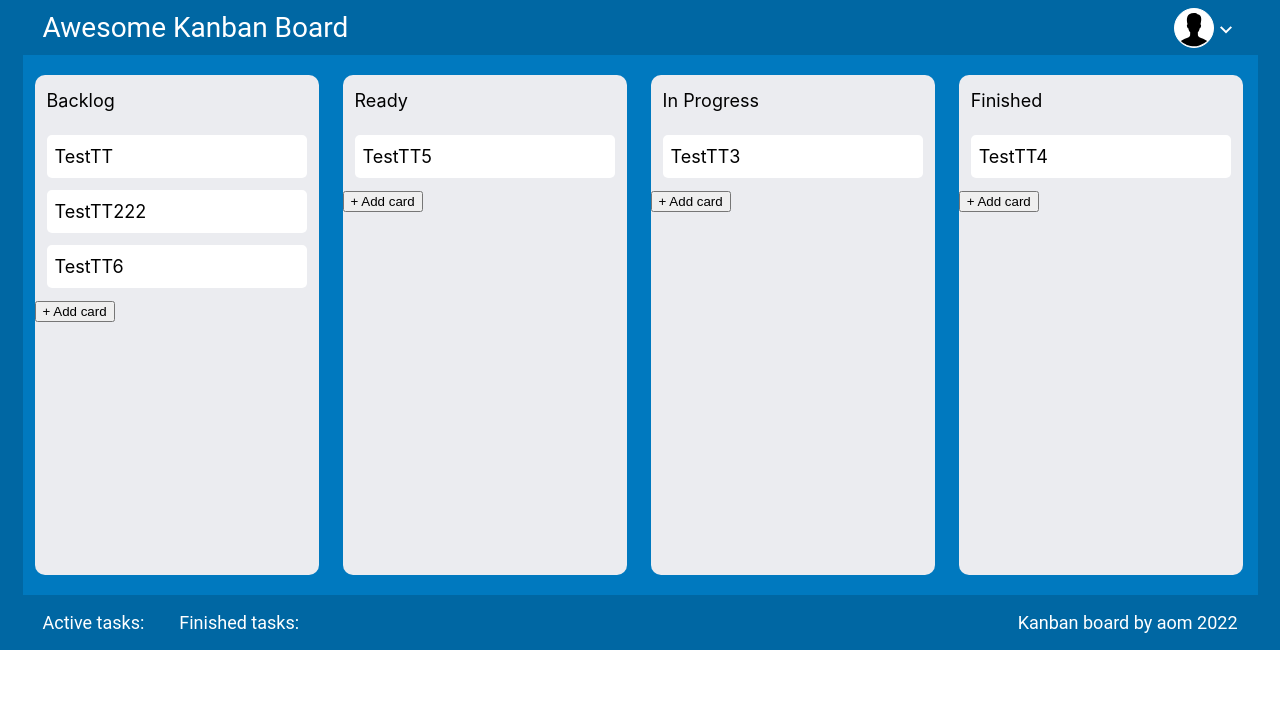
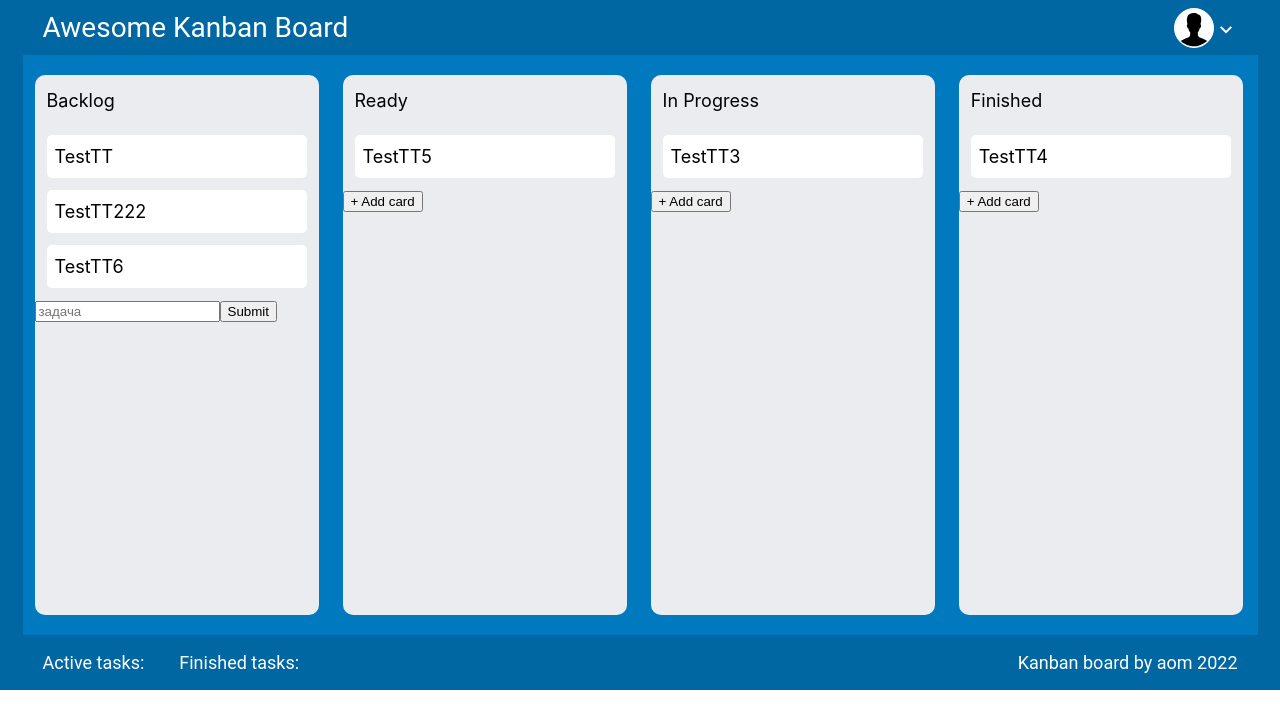
Before and after one commit to ollegozz/pj-05, a React (Create React App) app: page / in a window 1280 px wide. Shown: the top 728 px of the page. Built offline with nearby package versions, Linux system fonts and the light colour scheme.

Commit message:
Tasks-add

```diff
--- a/src/BdResponse.jsx
+++ b/src/BdResponse.jsx
@@ -3,35 +3,35 @@ import React from 'react'
 export const bdResponse = [
     {
         status: 'Backlog',
-        id: '1',
+        id: 1,
         name: 'TestTT',
         description: 'descriptiondescriptiondescription'
     }, {
         status: 'Backlog',
-        id: '2',
+        id: 2,
         name: 'TestTT222',
         description: 'descriptiondescriptiondescription222'
     },
     {
         status: 'In progress',
-        id: '3',
+        id: 3,
         name: 'TestTT3',
         description: 'descriptiondescriptiondescription3'
     }, {
         status: 'Finished',
-        id: '4',
+        id: 4,
         name: 'TestTT4',
         description: 'descriptiondescriptiondescription4'
     },
     {
         status: 'Ready',
-        id: '5',
+        id: 5,
         name: 'TestTT5',
         description: 'descriptiondescriptiondescription5'
     },
     {
         status: 'Backlog',
-        id: '6',
+        id: 6,
         name: 'TestTT6',
         description: 'descriptiondescriptiondescription5'
     },
--- /dev/null
+++ b/src/components/Input/Input.jsx
@@ -0,0 +1,34 @@
+import React, { useEffect, useState } from 'react'
+import { bdResponse } from '../../BdResponse';
+
+export default function Input() {
+
+    const [inputValue, setInputValue] = useState('')
+
+    useEffect(() => {
+
+    }, [bdResponse])
+
+    function send(e) {
+        e.preventDefault()
+        bdResponse.push({
+            status: 'Backlog',
+            id: bdResponse.length + 1,
+            name: inputValue,
+            description: ''
+        })
+        setInputValue('')
+    }
+
+    console.log(bdResponse);
+
+    return (
+
+        <form action="submit">
+            <input type="text" placeholder='задача'
+                onChange={e => setInputValue(e.target.value)}
+                value={inputValue} />
+            <button type='submit' onClick={send}>Submit</button>
+        </form>
+    )
+}
--- a/src/components/Tasks/tasks.module.css
+++ b/src/components/Tasks/tasks.module.css
@@ -2,7 +2,6 @@
     background-color: #fff;
     margin: 12px;
     border-radius: 5px;
-
 }
 
 .task {
--- a/src/page/Canban/Canban.jsx
+++ b/src/page/Canban/Canban.jsx
@@ -1,6 +1,8 @@
 import React from 'react'
 import Tasks from '../../components/Tasks/'
+import Input from '../../components/Input/Input'
 import css from './canban.module.css'
+
 
 export default function Canban() {
 
@@ -12,7 +14,8 @@ export default function Canban() {
         <div className={css.card_backlog}>
           <p className={css.taskName}>Backlog</p>
           <Tasks statusTask='Backlog' />
-          <button>+ Add card</button>
+          <Input />
+          {/* <button>+ Add card</button> */}
         </div>
 
         <div className={css.card_ready}>
--- a/src/page/Canban/canban.module.css
+++ b/src/page/Canban/canban.module.css
@@ -10,7 +10,6 @@ p {
 .cardItem {
     display: flex;
     flex-wrap: wrap;
-    height: 540px;
     background: #0079BF;
 }
 
@@ -24,6 +23,8 @@ p {
     margin: 20px 12px;
     border-radius: 10px;
     max-width: 23%;
+    height: 540px;
+    overflow-y: auto
 }
 
 
@@ -33,6 +34,8 @@ p {
     margin: 20px 12px;
     border-radius: 10px;
     max-width: 23%;
+    height: 540px;
+    overflow-y: auto
 }
 
 .card_progress {
@@ -41,6 +44,8 @@ p {
     margin: 20px 12px;
     border-radius: 10px;
     max-width: 23%;
+    height: 540px;
+    overflow-y: auto
 }
 
 .card_ready {
@@ -49,6 +54,8 @@ p {
     margin: 20px 12px;
     border-radius: 10px;
     max-width: 23%;
+    height: 540px;
+    overflow-y: auto
 }
 
 .item {
```
